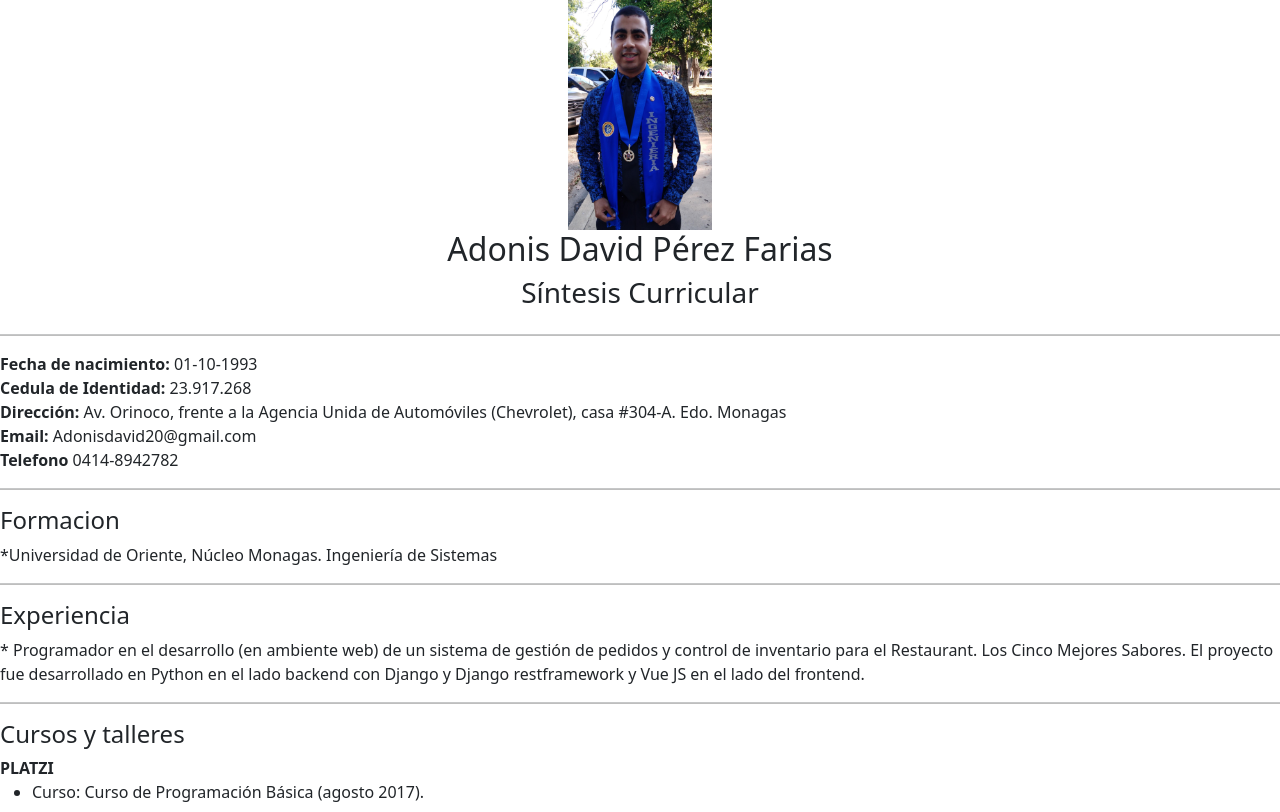
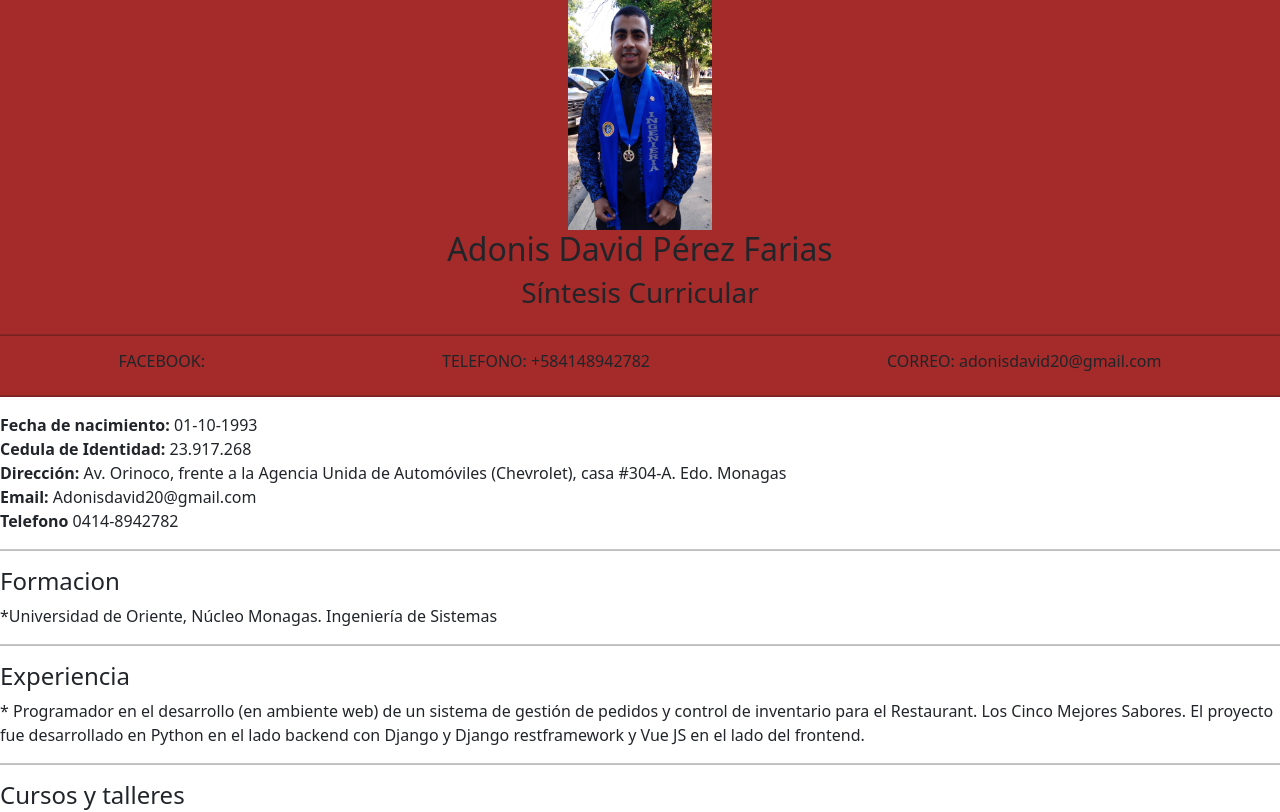
Before and after one commit to adonisperez23/cv-web, a Vue app: page / in a window 1280 px wide. Shown: the top 812 px of the page. Built offline with nearby package versions, Linux system fonts and the light colour scheme.

Commit message:
agregando colores

```diff
--- a/src/App.vue
+++ b/src/App.vue
@@ -5,15 +5,18 @@ import Experience from './components/Experience.vue'
 import Photo from './components/Photo.vue'
 import Skills from './components/Skills.vue'
 import Title from './components/Title.vue'
+import Contact from './components/Contact.vue'
 </script>
 
 <template>
-  <div>
-    <div class="container">
+  <div class="color-brown">
+    <div class="box">
       <Photo/>
     </div>
     <hr>
-
+    <Contact/>
+    <hr>
+  </div>
     <Title/>
     <hr>
     <AcademicFormation/>
@@ -22,9 +25,10 @@ import Title from './components/Title.vue'
     <hr>
     <Courses/>
     <Skills/>
-  </div>
 </template>
 
 <style scoped>
-
+ .color-brown{
+   background-color: brown;
+ }
 </style>
--- /dev/null
+++ b/src/components/Contact.vue
@@ -0,0 +1,26 @@
+<template>
+  <div class="cont">
+      <div class="">
+        <h6>FACEBOOK:</h6>
+        <!-- <link href="https://www.facebook.com/adonisdavid20/about"> -->
+      </div>
+      <div class="">
+        <h6>TELEFONO: +584148942782</h6>
+      </div>
+      <div class="">
+        <h6>CORREO: adonisdavid20@gmail.com</h6>
+      </div>
+  </div>
+</template>
+
+<script setup>
+
+</script>
+
+<style scoped>
+ .cont{
+   display: flex;
+   justify-content: space-around;
+
+ }
+</style>
--- a/src/components/Photo.vue
+++ b/src/components/Photo.vue
@@ -1,7 +1,9 @@
 <template>
+  <div class="container text-center">
     <img class="foto" src="fotograduacion.jpg" alt="">
     <h2>{{Nombre_completo}}</h2>
     <h3>{{titulo}}</h3>
+  </div>
 </template>
 
 <script setup>
--- a/src/style.css
+++ b/src/style.css
@@ -8,7 +8,7 @@ hr {
   margin-top: 0px;
   margin-bottom: 0px;
 }
-.container{
+.box{
   display: flex;
   flex-direction: column;
   align-items: center;
```
